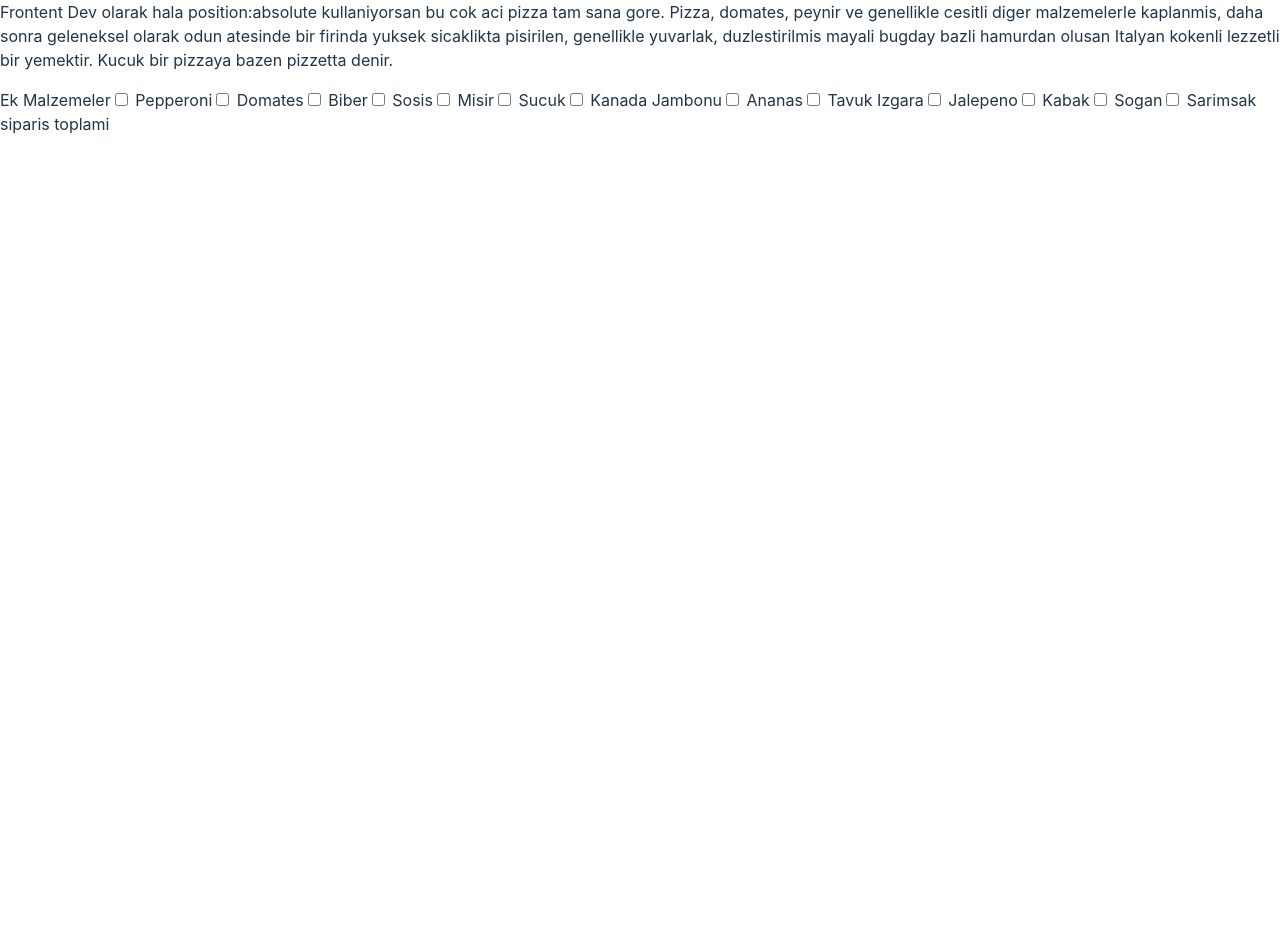
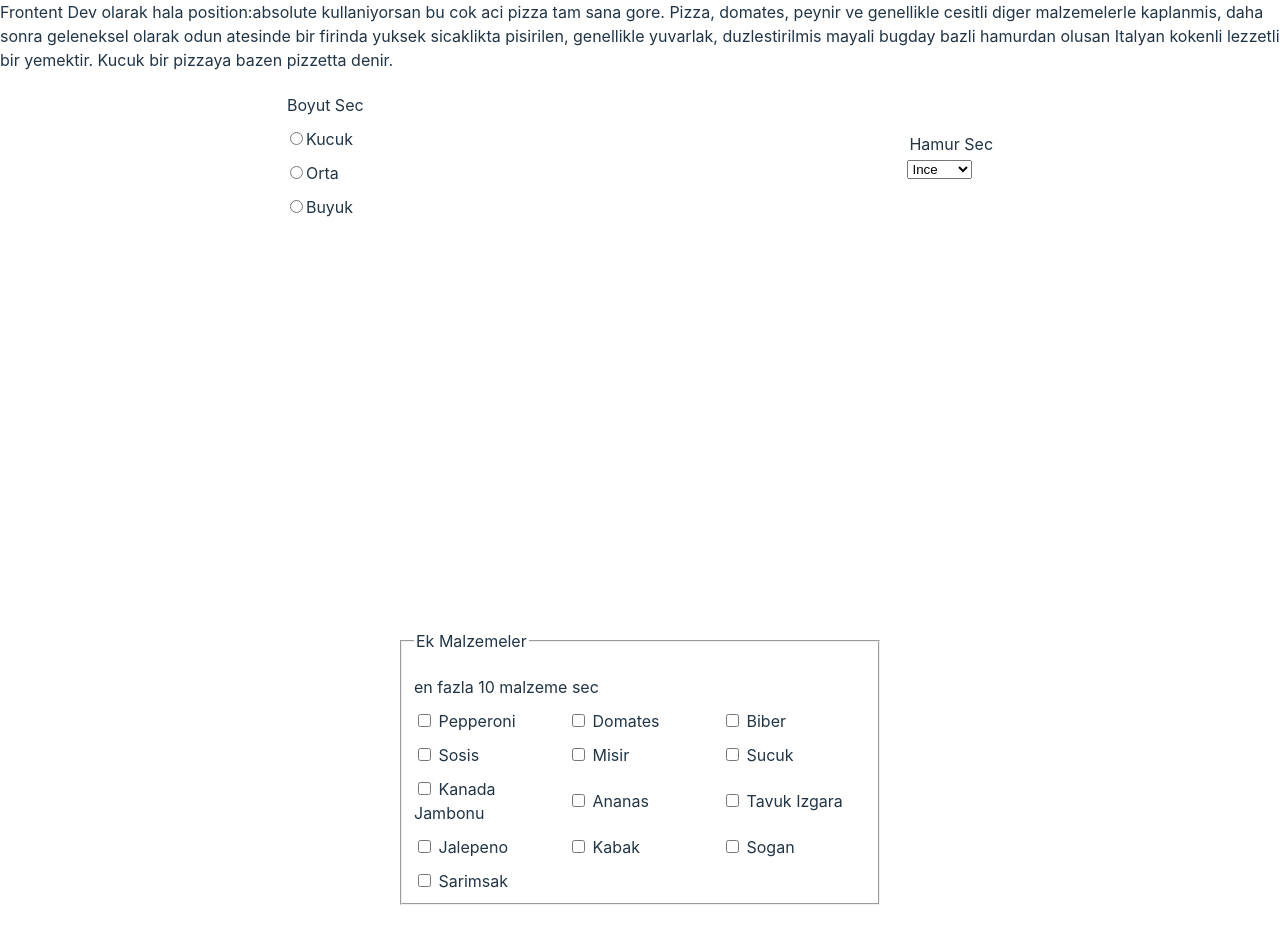
Before and after one commit to anilburakc/fsweb-s8-challenge-pizza, a React (Vite) app: page /order in a window 1280 px wide. Shown: the part 340-1284 px from the top of the page. Before the commit the page ends 821 px from the top, so only its background shows below. Built offline with nearby package versions, Linux system fonts and the light colour scheme.

Commit message:
form secim kisminda basit css duzeltmeleri

```diff
--- a/src/Component/Order.jsx
+++ b/src/Component/Order.jsx
@@ -82,8 +82,52 @@ export default function Order({formData, handleChange}){
             </section>
             <div>
                 <form>
-                    <label>Ek Malzemeler</label>
-                    {ekler.map((ek)=>(
+                    <fieldset className="form-select">
+                        <div className="select-radio">
+                            <legend className="select-legend">Boyut Sec</legend>
+                            <label className="select-radio-item">
+                                <input
+                                    type="radio"
+                                    onChange={handleChange}
+                                    name="boyutSec"
+                                    value='kucuk'
+                                />
+                                Kucuk
+                            </label>
+                            <label className="select-radio-item">
+                                <input
+                                    type="radio"
+                                    onChange={handleChange}
+                                    name="boyutSec"
+                                    value='orta'
+                                />
+                                Orta
+                            </label>
+                            <label className="select-radio-item">
+                                <input
+                                    type="radio"
+                                    onChange={handleChange}
+                                    name="boyutSec"
+                                    value='buyuk'
+                                />
+                                Buyuk
+                            </label>
+                        </div>
+                        <div className="select-option">
+                            <legend className="select-legend">Hamur Sec</legend>
+                            <select>
+                                <option value='ince'>Ince</option>
+                                <option value='normal'>Normal</option>
+                                <option value='kalin'>Kalin</option>
+                            </select>
+                        </div>
+
+                    </fieldset>
+                    <fieldset className="form-ek">
+                    <legend>Ek Malzemeler</legend>
+                    <p className="form-ek-info">en fazla 10 malzeme sec</p>
+                        <div className="checkbox-container">
+                        {ekler.map((ek)=>(
                         <OrderCheck
                             key={ek.value}
                             changeFunc={handleChange}
@@ -92,7 +136,9 @@ export default function Order({formData, handleChange}){
                             value={ek.value}
                             label={ek.label}
                         />
-                    ))}
+                        ))}
+                        </div>
+                    </fieldset>
                 </form>
             </div>
             <footer>siparis toplami</footer>
--- a/src/index.css
+++ b/src/index.css
@@ -57,3 +57,37 @@ body{
   height: 30px;
   background-color: #FDC913;
 }
+
+.form-select{
+  display: flex;
+  flex-direction: row;
+  justify-content: space-around;
+  align-items: center;
+  border:none;
+}
+
+.select-radio{
+  display: flex;
+  flex-direction: column;
+  gap: 10px;
+}
+
+.form-ek{
+  display: flex;
+  flex-direction: row;
+  align-items: center;
+  flex-wrap: wrap;
+  margin: 400px;
+}
+
+.form-ek-info{
+  display: block;
+  margin-bottom: 10px;
+}
+
+.checkbox-container{
+  display: grid;
+  grid-template-columns: repeat(3, 1fr);
+  gap: 10px;
+  align-items: center;
+}
```
